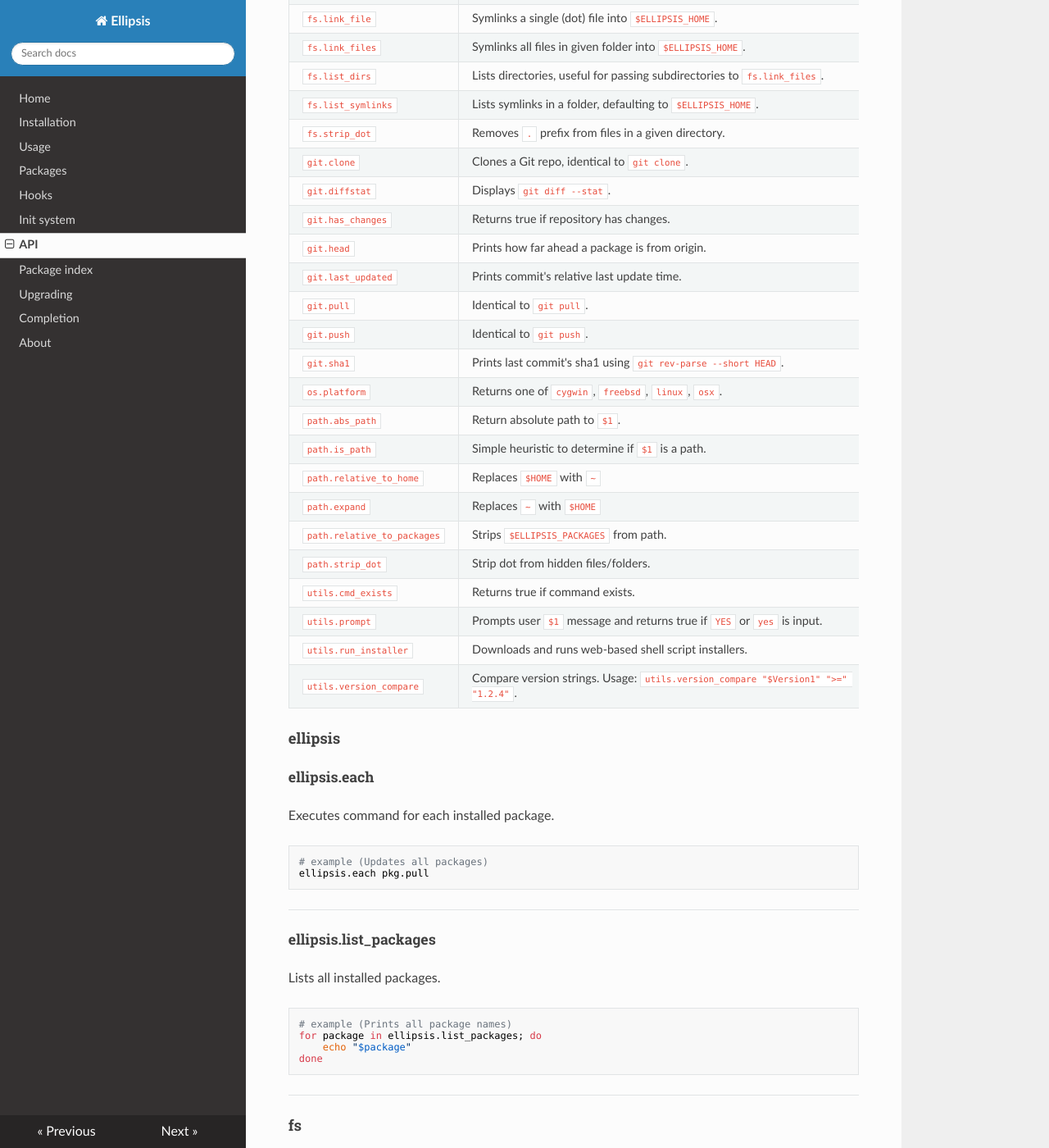
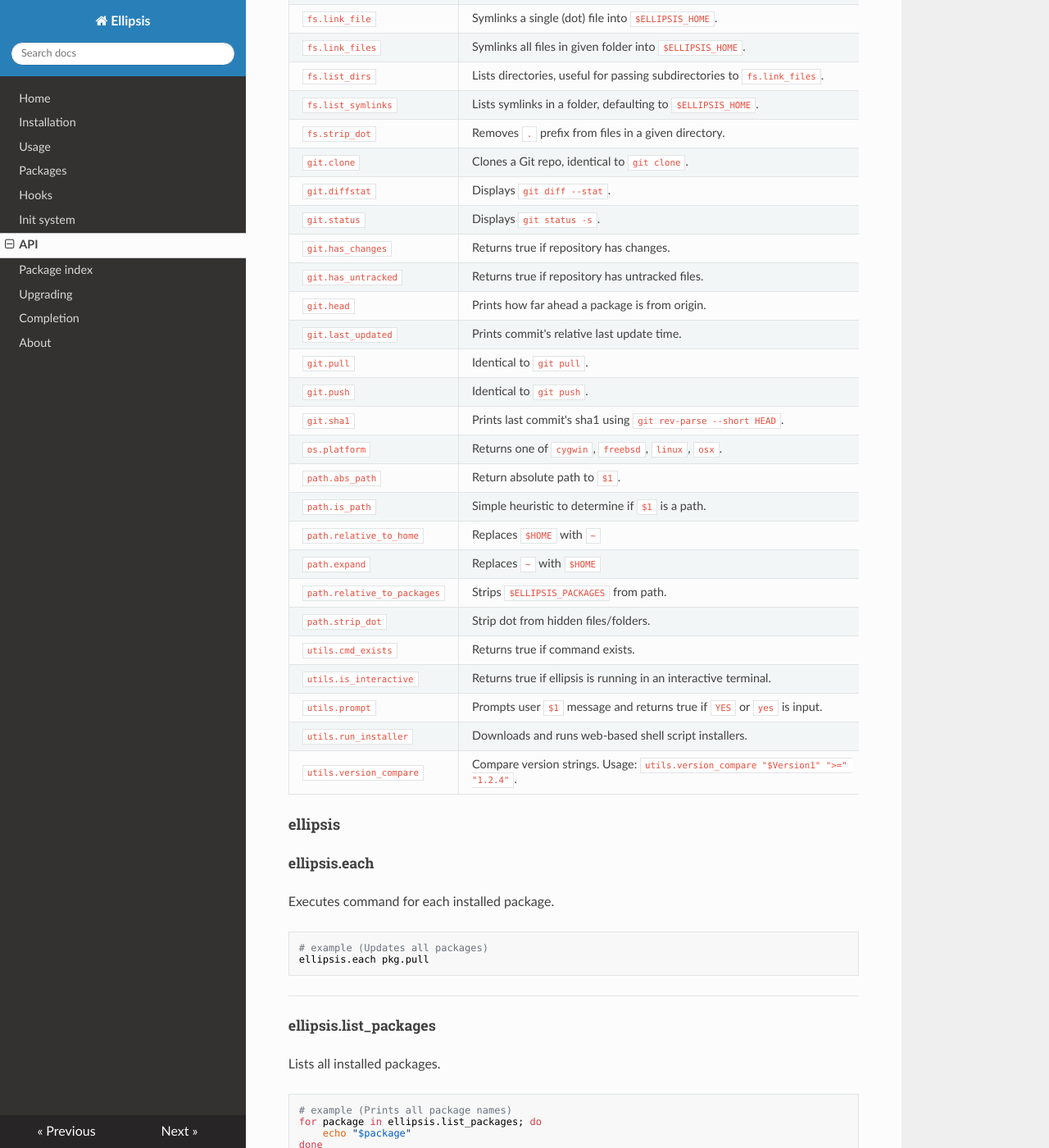
Before and after one commit to ellipsis/ellipsis, an MkDocs documentation site: the page built from docs/api.md, in a window 1280 px wide and 1400 px high, scrolled down 627 px. Shown: the whole window at 82% size. Built offline with MkDocs 1.6.1, drawn with Linux system fonts in a browser that asks for light colours; nearby versions of some CDN libraries; old or Windows-style settings are respelled for this version of MkDocs; some of the changed text lies outside the part shown.

Commit message:
Updated docs for latest changes

````diff
--- a/docs/api.md
+++ b/docs/api.md
@@ -23,7 +23,9 @@
 | `fs.strip_dot`              | Removes `.` prefix from files in a given directory.                                  |
 | `git.clone`                 | Clones a Git repo, identical to `git clone`.                                         |
 | `git.diffstat`              | Displays `git diff --stat`.                                                          |
+| `git.status`                | Displays `git status -s`.                                                          |
 | `git.has_changes`           | Returns true if repository has changes.                                              |
+| `git.has_untracked`         | Returns true if repository has untracked files.                                              |
 | `git.head`                  | Prints how far ahead a package is from origin.                                       |
 | `git.last_updated`          | Prints commit's relative last update time.                                           |
 | `git.pull`                  | Identical to `git pull`.                                                             |
@@ -37,6 +39,7 @@
 | `path.relative_to_packages` | Strips `$ELLIPSIS_PACKAGES` from path.                                               |
 | `path.strip_dot`            | Strip dot from hidden files/folders.                                                 |
 | `utils.cmd_exists`          | Returns true if command exists.                                                      |
+| `utils.is_interactive`      | Returns true if ellipsis is running in an interactive terminal.
 | `utils.prompt`              | Prompts user `$1` message and returns true if `YES` or `yes` is input.               |
 | `utils.run_installer`       | Downloads and runs web-based shell script installers.                                |
 | `utils.version_compare`     | Compare version strings. Usage: `utils.version_compare "$Version1" ">=" "1.2.4"`.    |
@@ -222,8 +225,26 @@
 ```
 ---
 
+<h5>git.status</h5>
+Displays `git status -s`.
+
+``` bash
+# example ()
+TODO
+```
+---
+
 <h5>git.has_changes</h5>
 Returns true if repository has changes.
+
+``` bash
+# example ()
+TODO
+```
+---
+
+<h5>git.has_untracked</h5>
+Returns true if repository has untracked files.
 
 ``` bash
 # example ()
@@ -354,6 +375,15 @@
 ```
 ---
 
+<h5>utils.is_interactive</h5>
+Returns true if ellipsis is running in an interactive terminal.
+
+``` bash
+# example ()
+TODO
+```
+---
+
 <h5>utils.prompt</h5>
 Prompts user `$1` message and returns true if `YES` or `yes` is input.
 
````
